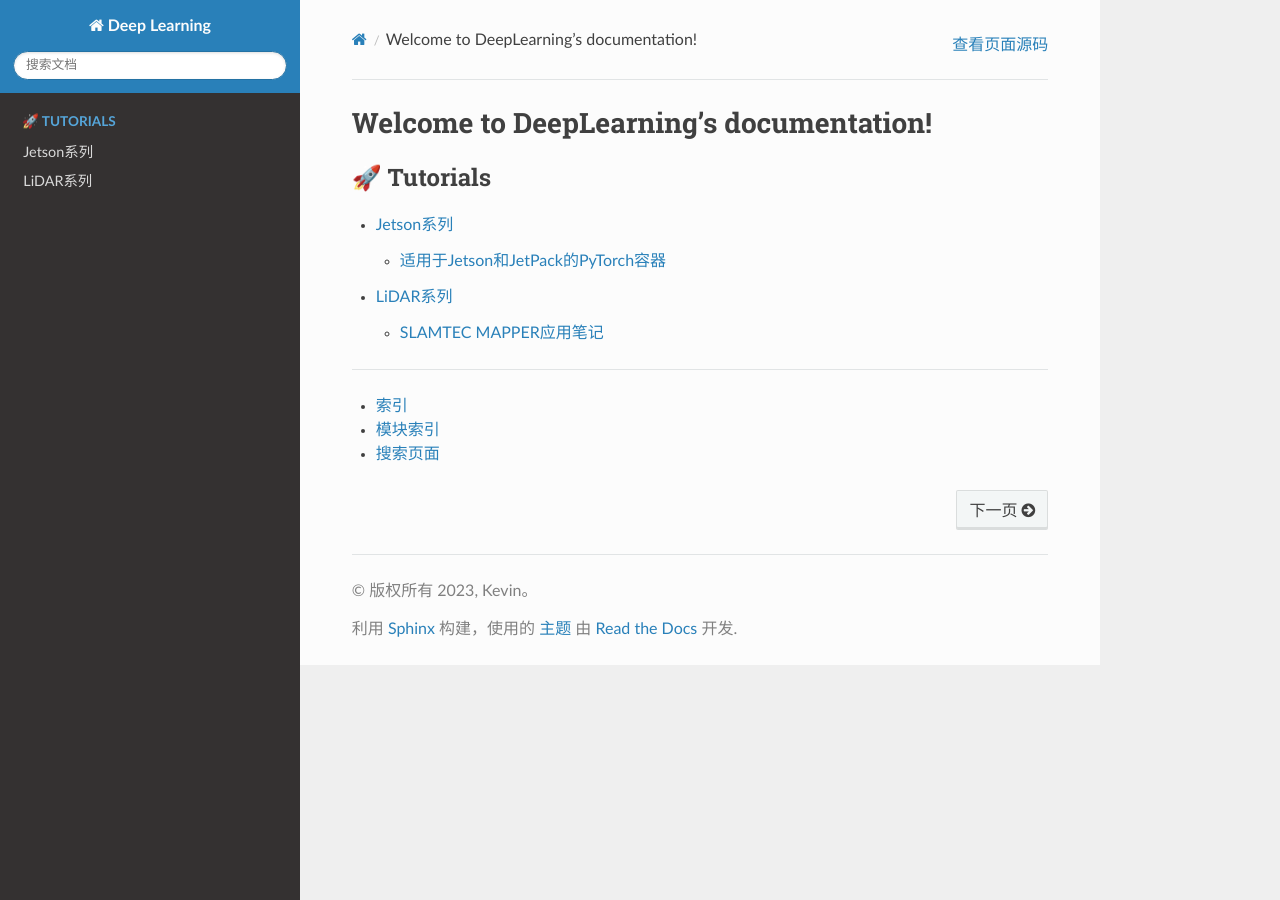
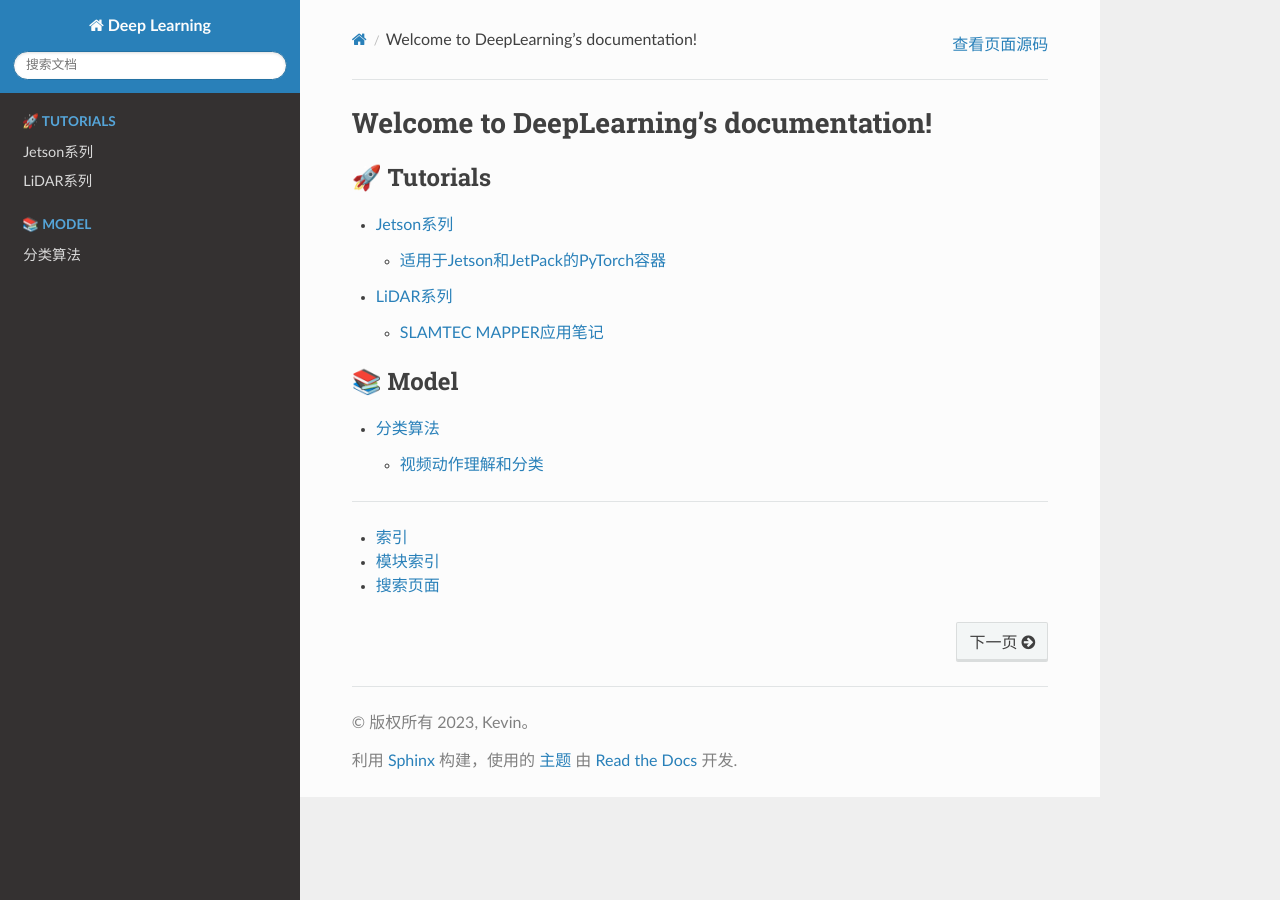
Before and after one commit to knowledge-things/docs, a Sphinx documentation site: the page built from source/index.rst, in a window 1280 px wide. Built offline with Sphinx 7.4.7 and the Read the Docs theme 2.0.0, drawn with Linux system fonts in a browser that asks for light colours; some of the changed lines change nothing that is shown.

Commit message:
视频分类算法

```diff
--- a/source/index.rst
+++ b/source/index.rst
@@ -24,9 +24,9 @@ Welcome to DeepLearning's documentation!
 
 .. toctree::
    :maxdepth: 2
-   :hidden:
-   :caption: 📚 Reference
+   :caption: 📚 Model
 
+   models/index.rst
 
 
 ==================
--- /dev/null
+++ b/source/models/Action_Classification.md
@@ -0,0 +1,21 @@
+# 视频理解和行为识别
+
+[paper](https://paperswithcode.com/sota/action-classification-on-kinetics-400)
+
+![Action Classification on Kinetics-400](../_static/image-20230421095218906.png)
+
+
+
+## 数据集介绍
+
+| 数据集名称                                     | 简介                                                         | 链接                                                         |
+| ---------------------------------------------- | ------------------------------------------------------------ | ------------------------------------------------------------ |
+| **UCF101 (University of Central Florida 101)** | 由YouTube视频构成的行为识别数据集，包含101个类别和约13000段视频。视频都是人为标记的，涵盖了各种日常活动。 | [UCF101](https://www.crcv.ucf.edu/data/UCF101.php)           |
+| **Something-Something**                        | 这个数据集注重物体与物体之间的交互，以及人与物体的交互。它包含了两个版本，v1包含了108个类别和约110000个视频剪辑，v2包含了174个类别和约220000个视频剪辑。 | [Something-Something](https://20bn.com/datasets/something-something) |
+| **Charades**                                   | 这个数据集专注于复杂的日常活动，包含了约10000段由Amazon Mechanical Turk工人在家中拍摄的视频，以及157个活动类别。 | [Charades](http://allenai.org/plato/charades/)               |
+| **AVA (Atomic Visual Actions)**                | AVA数据集专注于人与人之间的交互，包含80个动作类别，其特点是会为视频中每秒钟的动作标记出精确的边界框。 | [AVA](https://research.google.com/ava/)                      |
+| **Moments in Time**                            | 这个数据集包含了大约一百万段3秒钟的视频剪辑，覆盖了大约339种不同的动作和活动。 | [Moments in Time](http://moments.csail.mit.edu/)             |
+| **Sports-1M**                                  | 这个数据集包含了约100万段YouTube视频，覆盖了大约500种不同的体育活动。 | [Sports-1M](https://cs.stanford.edu/people/karpathy/deepvideo/) |
+| **Jester**                                     | 这是一个专门针对手势识别的数据集，包含27种手势和约150000段视频。 | [Jester](https://20bn.com/datasets/jester)                   |
+| **HMDB51 (Human Motion DataBase)**             | 这个数据集包含了7000多个分割后的视频片段，覆盖51个动作类别。每个类别至少包含101个视频剪辑。 | [HMDB51](http://serre-lab.clps.brown.edu/resource/hmdb-a-large-human-motion-database/) |
+| **Kinetics-400 (K400)**                        | 这是一个大规模的视频行为识别数据集，包含约40万个YouTube视频片段，涵盖400个人类行为类别。 | [Kinetics-400](https://deepmind.com/research/open-source/kinetics) |
--- /dev/null
+++ b/source/models/index.rst
@@ -0,0 +1,7 @@
+============
+分类算法
+============
+
+.. toctree::
+
+    视频动作理解和分类 <Action_Classification.md>
```
Also changed, not shown: source/_static/image-20230421095218906.png (added).
